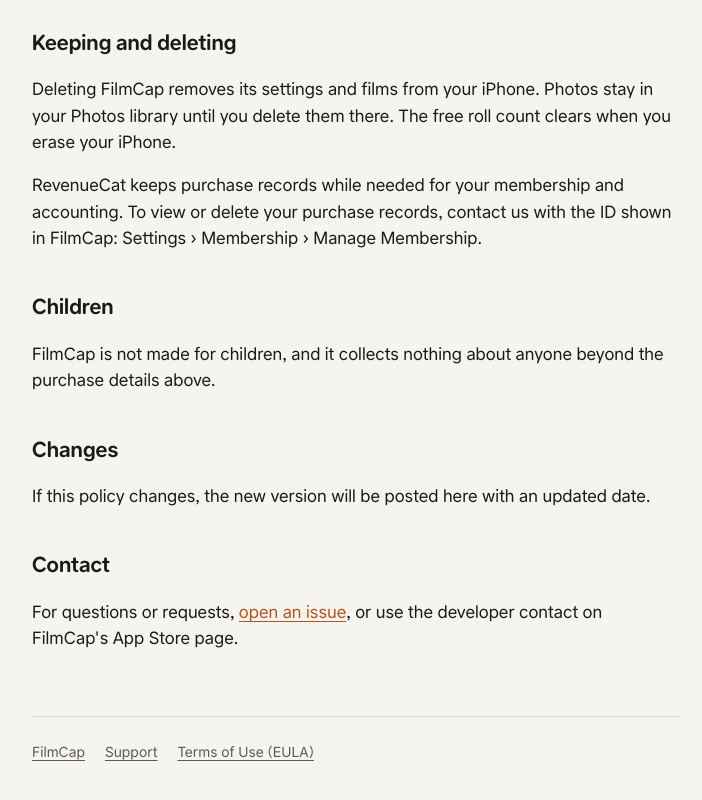
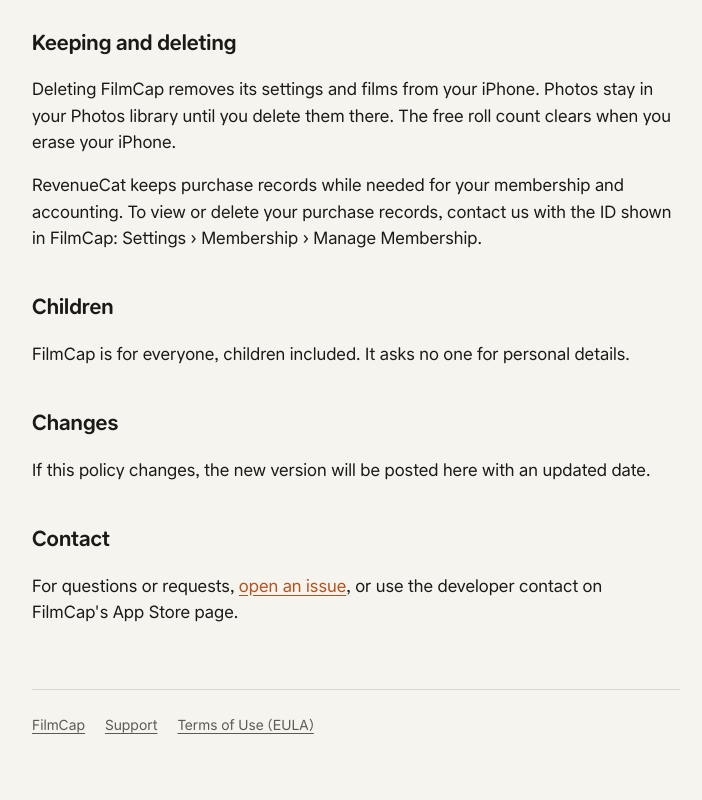
Before and after one commit to 414141x0/filmcap, a plain HTML site: page privacy.html in a window 1280 px wide. Shown: the part 1522-2322 px from the top of the page, without its empty margins (284-986 px from the left). Drawn offline with Linux system fonts and the light colour scheme.

Commit message:
FilmCap is for everyone, children included
Co-Authored-By: Claude Opus 5.5 <noreply@anthropic.com>

```diff
--- a/privacy.html
+++ b/privacy.html
@@ -49,7 +49,7 @@
   <p>RevenueCat keeps purchase records while needed for your membership and accounting. To view or delete your purchase records, contact us with the ID shown in FilmCap: Settings › Membership › Manage Membership.</p>
 
   <h2>Children</h2>
-  <p>FilmCap is not made for children, and it collects nothing about anyone beyond the purchase details above.</p>
+  <p>FilmCap is for everyone, children included. It asks no one for personal details.</p>
 
   <h2>Changes</h2>
   <p>If this policy changes, the new version will be posted here with an updated date.</p>
```
